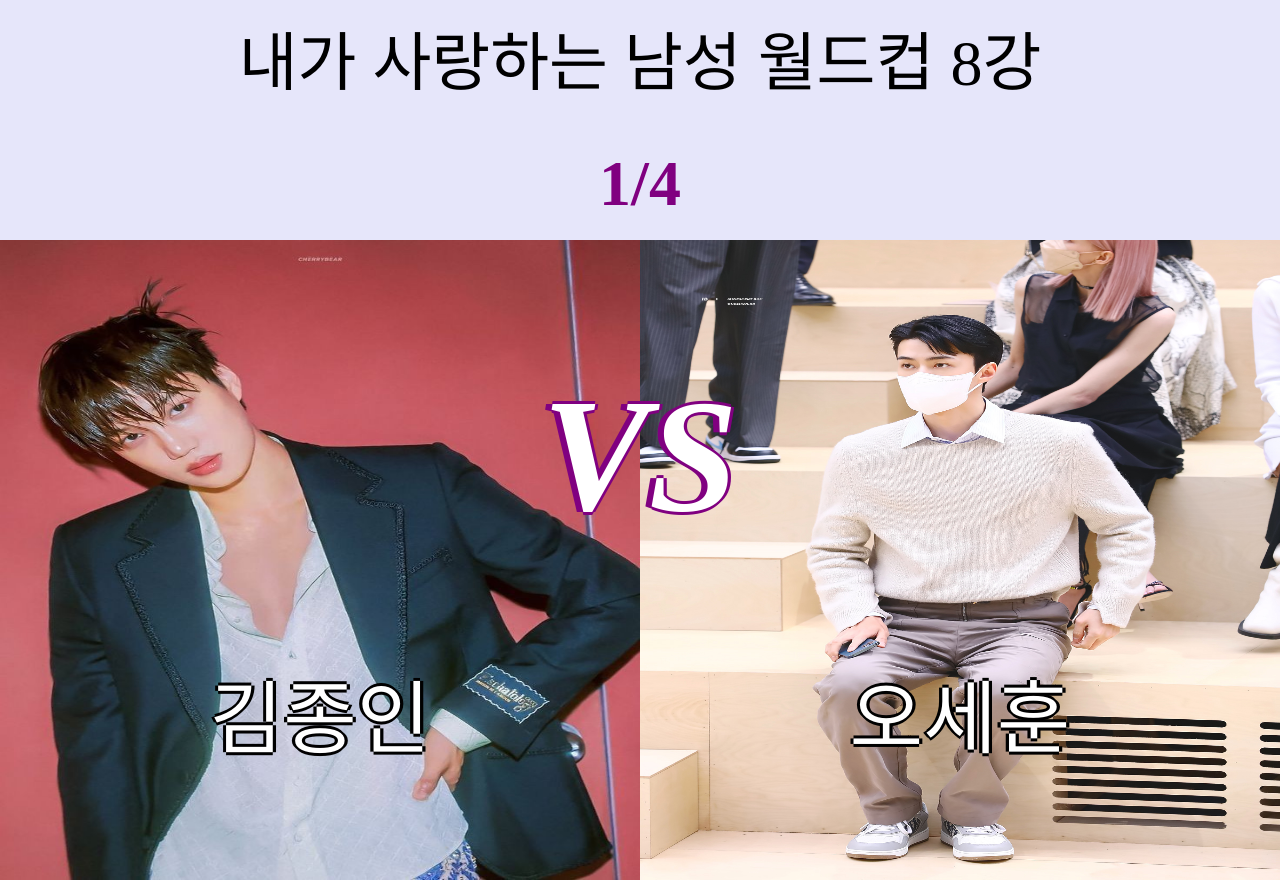
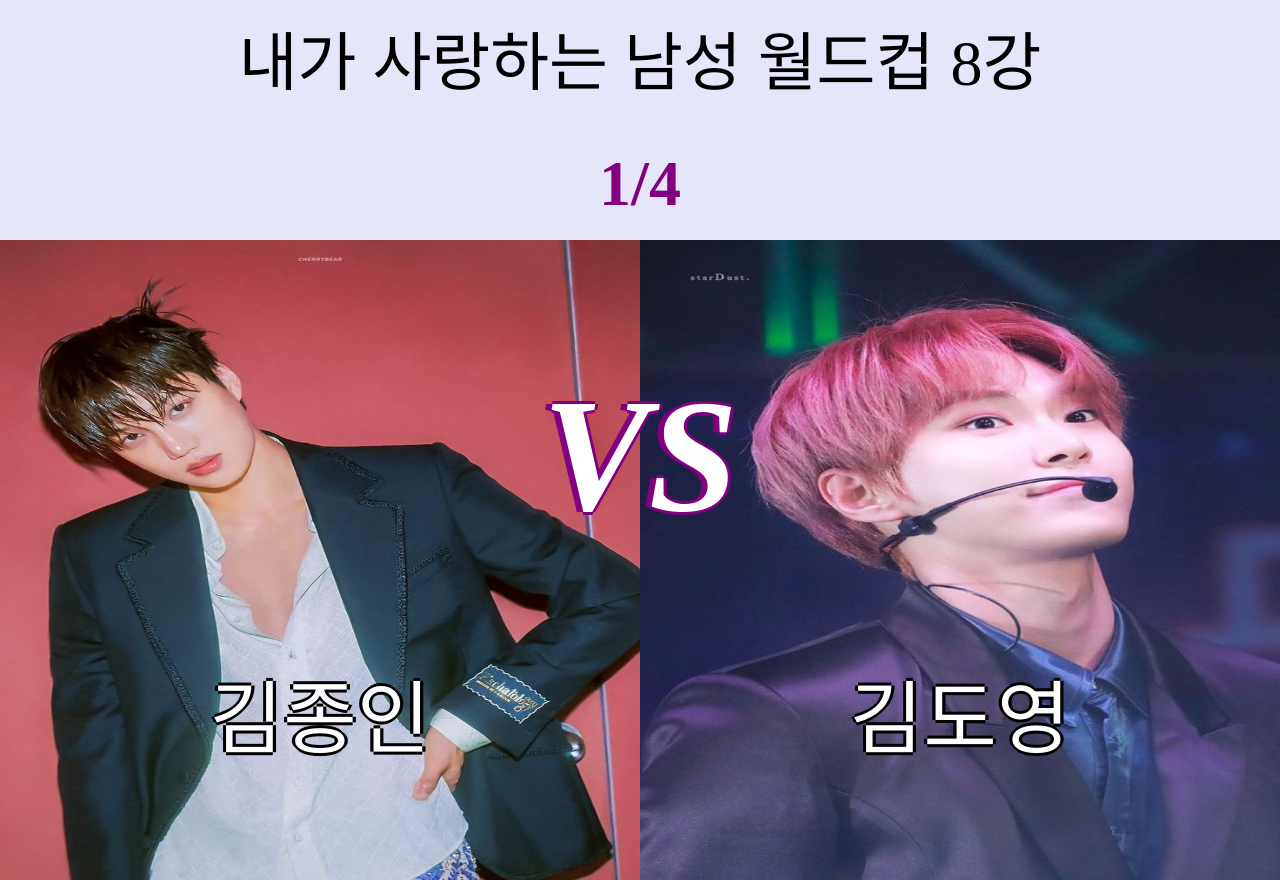
Before and after one commit to THE-SOPT-WEB/seoHyeEun, a React (Vite) app in the folder week3/: page / in a window 1280 px wide. Built offline with nearby package versions, Linux system fonts and the light colour scheme.

Commit message:
feat: 새로고침할 때마다 참가자들 순서 랜덤 재정렬

```diff
--- a/week3/src/App.jsx
+++ b/week3/src/App.jsx
@@ -28,10 +28,12 @@ function App() {
     { img: jungWoo, name: "김정우" },
     { img: dongHyuk, name: "이동혁" },
   ];
+  // 배열 랜덤으로 재정렬
+  const randomGameInfo = gameInfo.sort(() => Math.random() - 0.5);
 
   const [round, setRound] = useState("8강");
   const matchWinners = useRef([]);
-  const [fighterList, setFighterList] = useState(gameInfo);
+  const [fighterList, setFighterList] = useState(randomGameInfo);
   const [gameEnd, setGameEnd] = useState(false);
 
   // 현재 몇 라운드인지
@@ -53,7 +55,7 @@ function App() {
   const playAgain = () => {
     setGameEnd(false);
     matchWinners.current = [];
-    setFighterList(gameInfo);
+    setFighterList(randomGameInfo);
   };
   // 화면이 리렌더링 될 때 마다 참가자들 배열과 승리자들 배열 확인
   useEffect(() => {
```
